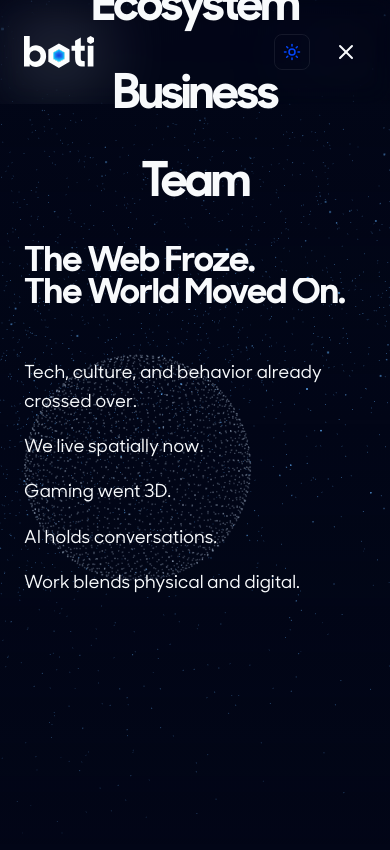
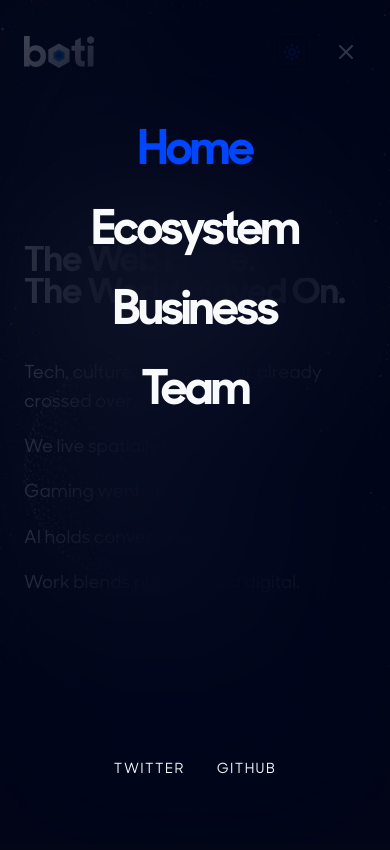
Before and after one commit to bindokthoughts/boti-web-v2, a Next.js app: page / in a window 390 px wide. Both pictures are taken after a click on the button 346 px from the left and 52 px from the top of the page. Shown: the top 850 px of the page. Built offline with nearby package versions, Linux system fonts and the light colour scheme.

Commit message:
responsive navbar

```diff
--- a/src/app/globals.css
+++ b/src/app/globals.css
@@ -138,6 +138,13 @@
   .nav-link-inactive {
     @apply text-foreground/40;
   }
+
+  .glass-overlay {
+    background-color: rgba(var(--background-rgb), 0.6);
+    -webkit-backdrop-filter: blur(80px) saturate(180%);
+    backdrop-filter: blur(80px) saturate(180%);
+    @apply transition-all duration-500;
+  }
 }
 
 /* Animations */
--- a/src/components/organisms/Navbar.tsx
+++ b/src/components/organisms/Navbar.tsx
@@ -86,7 +86,12 @@ const Navbar: React.FC = () => {
   }, [isMenuOpen]);
 
   return (
-    <nav ref={navContainerRef} className="fixed top-0 left-0 w-full z-[100] px-6 md:px-16 py-8 flex justify-between items-center backdrop-blur-md bg-background/60">
+    <nav
+      ref={navContainerRef}
+      className={`fixed top-0 left-0 w-full z-[100] px-6 md:px-16 py-8 flex justify-between items-center transition-all duration-500 ${
+        isMenuOpen ? 'bg-transparent' : 'backdrop-blur-md bg-background/60'
+      }`}
+    >
       <Logo />
 
       {/* Desktop Nav */}
@@ -126,8 +131,9 @@ const Navbar: React.FC = () => {
       <div
         ref={menuOverlayRef}
         style={{ opacity: 0, pointerEvents: "none" }}
-        className="fixed inset-0 z-[90] bg-background/95 backdrop-blur-2xl flex flex-col items-center justify-center gap-10 p-6 md:hidden"
+        className="fixed top-0 left-0 w-full h-full z-[90] glass-overlay flex flex-col items-center justify-between p-8 pt-32 pb-16 md:hidden"
       >
+        <div className="flex flex-col items-center gap-8 w-full">
           {navItems.map((item) => (
             <NavLink
               key={item.path}
@@ -139,6 +145,16 @@ const Navbar: React.FC = () => {
             </NavLink>
           ))}
         </div>
+
+        {/* Secondary Mobile Footer */}
+        <div className="mobile-nav-link flex flex-col items-center gap-6 opacity-60">
+          <div className="w-12 h-[1px] bg-foreground/20" />
+          <div className="flex gap-8 text-sm font-medium uppercase tracking-widest">
+            <a href="#" className="hover:text-primary transition-colors">Twitter</a>
+            <a href="#" className="hover:text-primary transition-colors">Github</a>
+          </div>
+        </div>
+      </div>
     </nav>
   );
 };
```
Lines whose indentation alone changed are shown as unchanged.
